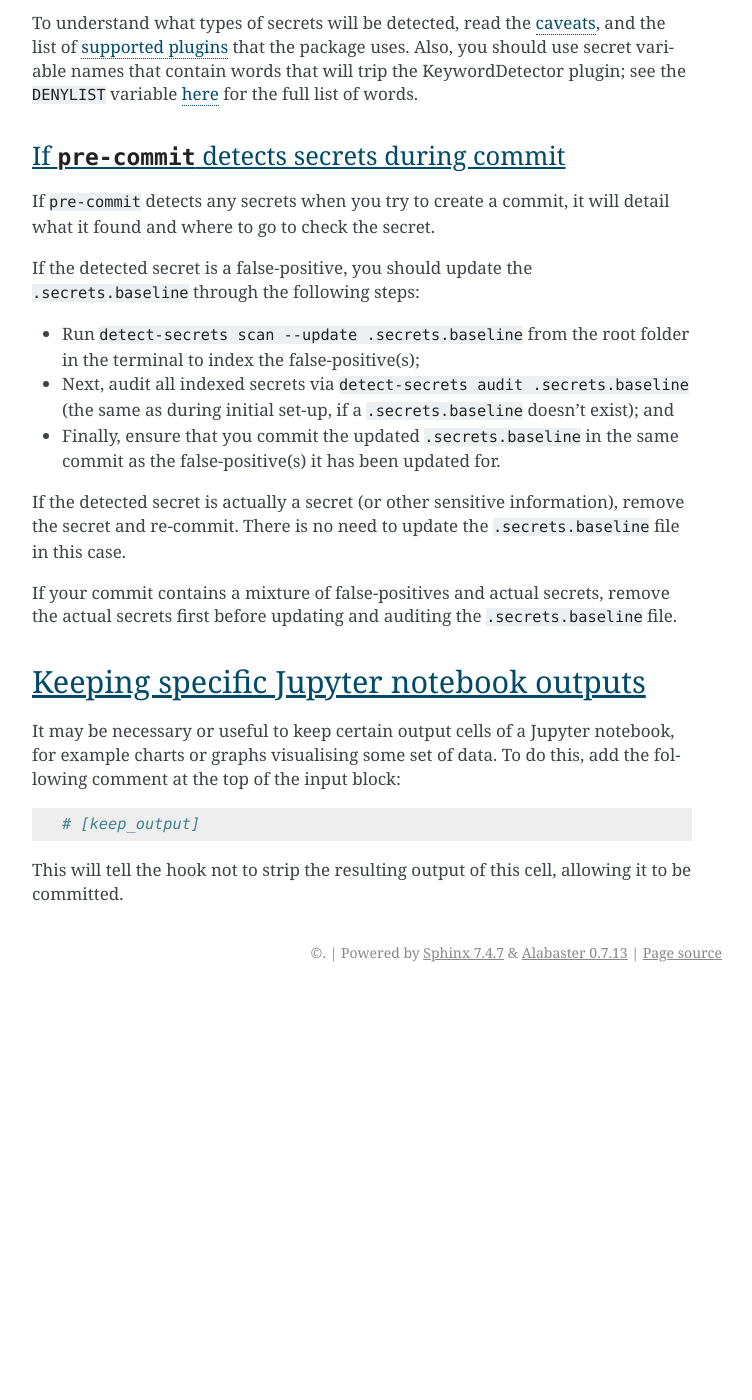
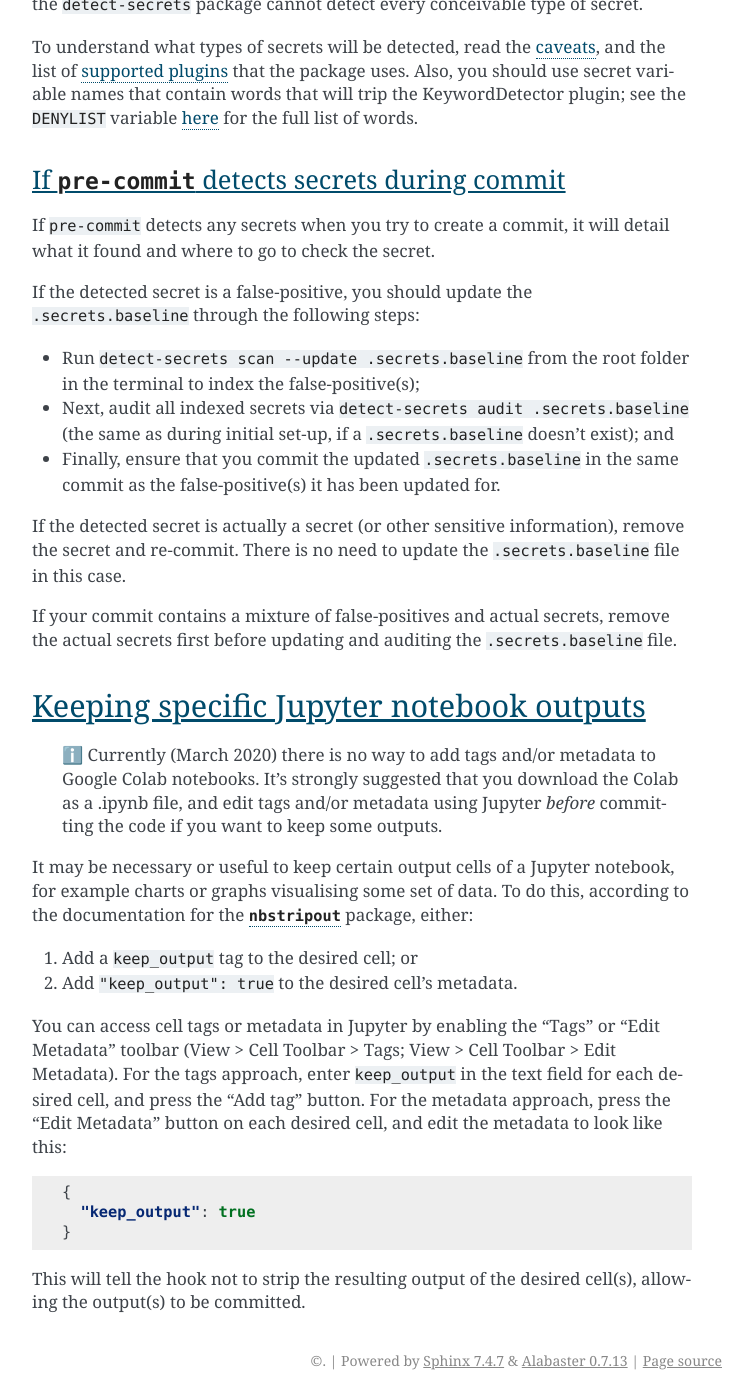
Before and after one commit to best-practice-and-impact/govcookiecutter, a Sphinx documentation site: the page built from {{ cookiecutter.repo_name }}/docs/contributor_guide/pre_commit_hooks.md, in a window 1280 px wide and 1400 px high, scrolled down 1972 px. Shown: the whole window, without its empty margins (388-1140 px from the left). Built offline with Sphinx 7.4.7, drawn with Linux system fonts in a browser that asks for light colours; pages that are not in the unit, such as notebooks, are missing from menus; before the commit the page ends 2964 px from its top, so only the background shows below that; some of the changed text lies outside the part shown.

Commit message:
Use `nbstripout` for Juputer pre-commit hooks, and update documentation
`nbstripout` has the added benefit of allowing contributors to specify
specific metadata to remove from a Jupyter notebook. This is crucial,
as Google Colaboratory notebooks can contain personal, user information
in the `executionInfo` key of each cell's metadata.

Update the documentation as well, since `nbstripout` uses a different
method to keep certain cell outputs in Jupyter notebooks.

Remove `flake8` from `requirements.txt`, as it's unused - pre-commit
hooks will automatically install the correct version.

````diff
--- a/requirements.txt
+++ b/requirements.txt
@@ -1,7 +1,6 @@
 cookiecutter
 coverage
 detect-secrets
-flake8
 myst-parser
 pre-commit
 pytest
--- a/{{ cookiecutter.repo_name }}/docs/contributor_guide/pre_commit_hooks.md
+++ b/{{ cookiecutter.repo_name }}/docs/contributor_guide/pre_commit_hooks.md
@@ -17,7 +17,8 @@ For this repository, we are using `pre-commit` for a number of purposes:
 - Checking for secrets being committed accidentally — see [here](#definition-of-a-secret-according-to-detect-secrets)
   for the definition of a "secret";
 - Checking for any large files (over 5 MB) being committed; and
-- Cleaning Jupyter notebooks, which means removing all outputs and execution counts.
+- Cleaning Jupyter notebooks, which means removing all outputs, execution counts, Python kernels, and, for Google
+  Colaboratory (Colab), stripping out user information.
 
 We have configured `pre-commit` to run automatically on _every commit_. By running on each commit, we ensure that
 `pre-commit` will be able to detect all contraventions and keep our repository in a healthy state.
@@ -93,17 +94,34 @@ updating and auditing the `.secrets.baseline` file.
 
 ## Keeping specific Jupyter notebook outputs
 
+>  ℹ️ Currently (March 2020) there is no way to add tags and/or metadata to Google Colab notebooks. It's strongly
+> suggested that you download the Colab as a .ipynb file, and edit tags and/or metadata using Jupyter _before_
+> committing the code if you want to keep some outputs.
+
 It may be necessary or useful to keep certain output cells of a Jupyter notebook, for example charts or graphs
-visualising some set of data. To do this, add the following comment at the top of the input block:
+visualising some set of data. To do this, according to the documentation for the [`nbstripout`][nbstripout] package,
+either:
 
-```julia
-# [keep_output]
+1. Add a `keep_output` tag to the desired cell; or
+2. Add `"keep_output": true` to the desired cell's metadata.
+
+You can access cell tags or metadata in Jupyter by enabling the "Tags" or "Edit Metadata" toolbar
+(View > Cell Toolbar > Tags; View > Cell Toolbar > Edit Metadata). For the tags approach, enter `keep_output` in the
+text field for each desired cell, and press the "Add tag" button. For the metadata approach, press the "Edit Metadata"
+button on each desired cell, and edit the metadata to look like this:
+
+```json
+{
+  "keep_output": true
+}
 ```
 
-This will tell the hook not to strip the resulting output of this cell, allowing it to be committed.
+This will tell the hook not to strip the resulting output of the desired cell(s), allowing the output(s) to be
+committed.
 
 [detect-secrets]: https://github.com/Yelp/detect-secrets
 [detect-secrets-caveats]: https://github.com/Yelp/detect-secrets#caveats
 [detect-secrets-keyword-detector]: https://github.com/Yelp/detect-secrets/blob/master/detect_secrets/plugins/keyword.py
 [detect-secrets-plugins]: https://github.com/Yelp/detect-secrets#currently-supported-plugins
+[nbstripout]: https://github.com/kynan/nbstripout
 [pre-commit]: https://pre-commit.com/
````
Also changed, not shown: .pre-commit-config.yaml, 2 other files.
